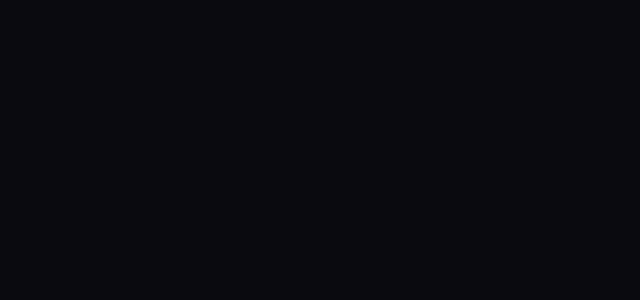
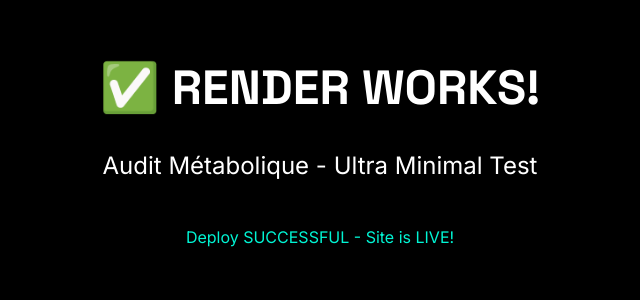
Before and after one commit to achzod/audit-metabolique-complet, a Next.js app: page / in a window 1280 px wide. Before the commit this address had no page. Shown: the top 300 px of the page, without its empty margins (320-960 px from the left). Built offline with nearby package versions, Linux system fonts and the light colour scheme.

Commit message:
ULTRA MINIMAL: Just a simple page to test Render

```diff
--- /dev/null
+++ b/app/page-backup.tsx
@@ -0,0 +1 @@
+// Backup of original page
--- a/app/page.tsx
+++ b/app/page.tsx
@@ -1,5 +1,9 @@
-import { redirect } from 'next/navigation'
-
 export default function HomePage() {
-  redirect('/audit-complet')
+  return (
+    <div style={{ padding: '50px', textAlign: 'center', backgroundColor: '#000', color: '#fff', minHeight: '100vh' }}>
+      <h1 style={{ fontSize: '48px', marginBottom: '20px' }}>✅ RENDER WORKS!</h1>
+      <p style={{ fontSize: '24px' }}>Audit Métabolique - Ultra Minimal Test</p>
+      <p style={{ marginTop: '40px', color: '#00F5D4' }}>Deploy SUCCESSFUL - Site is LIVE!</p>
+    </div>
+  )
 }
--- a/middleware.ts
+++ /dev/null
@@ -1,5 +0,0 @@
-export { auth as middleware } from "@/lib/auth"
-
-export const config = {
-  matcher: ["/dashboard/:path*"],
-}
```
